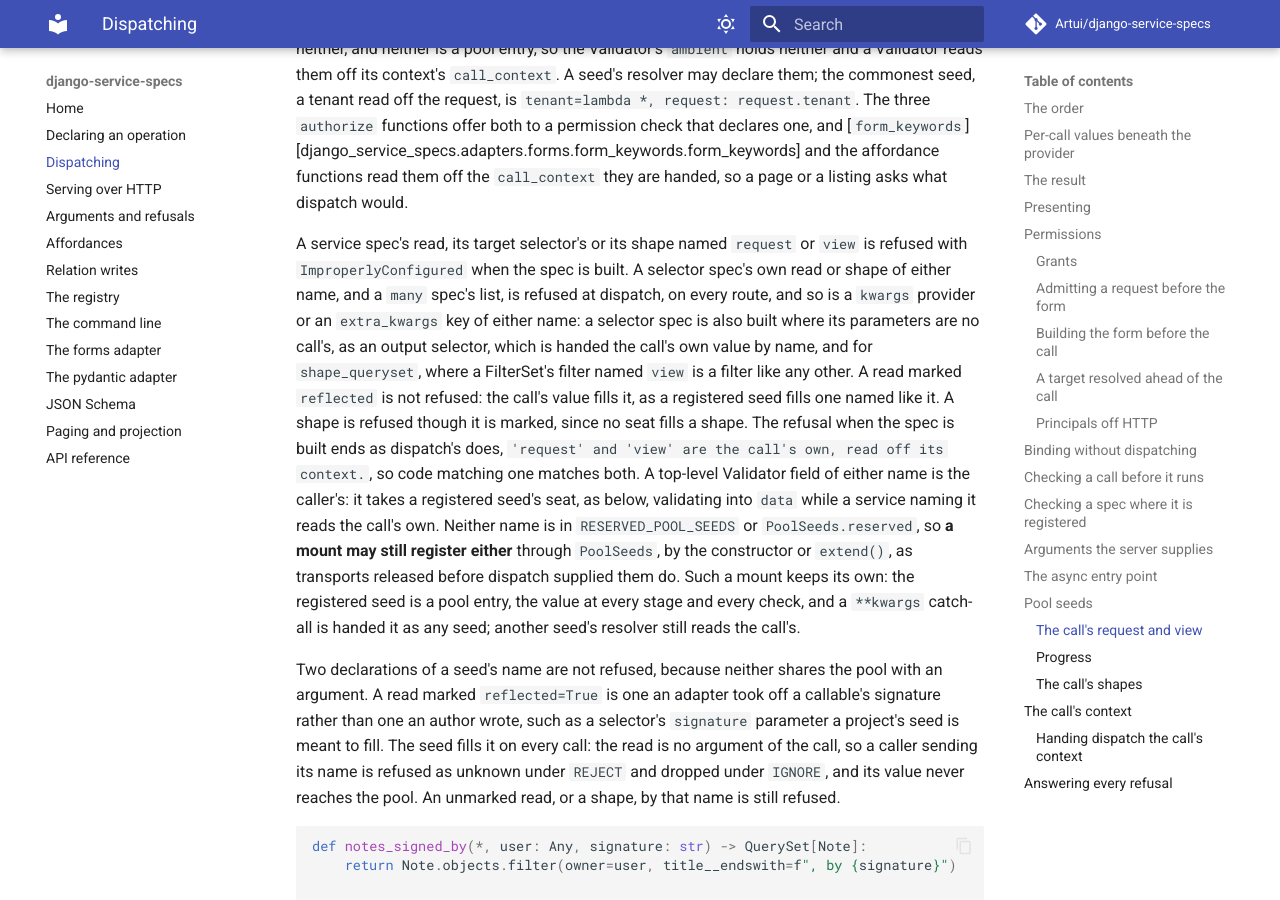
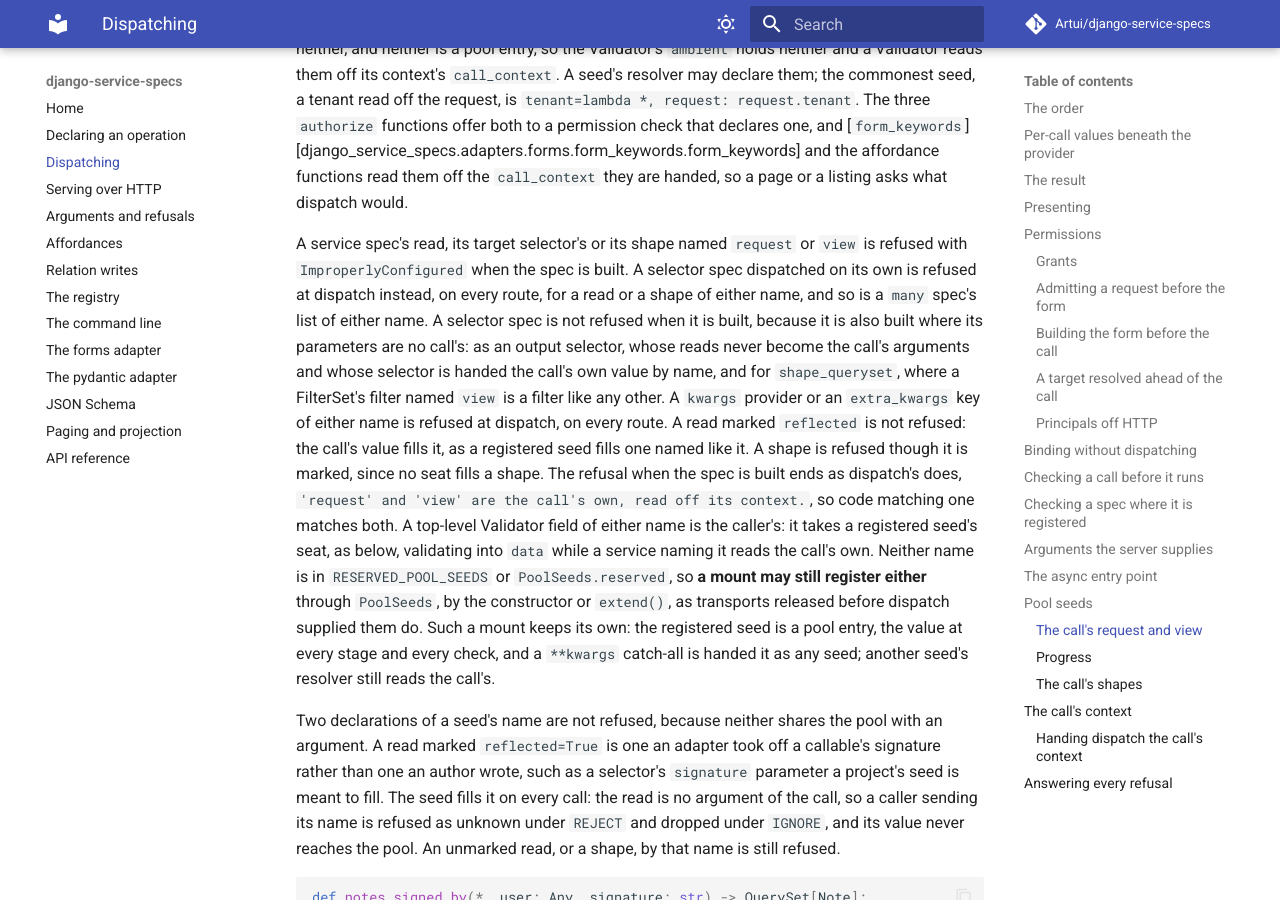
Before and after one commit to Artui/django-service-specs, an MkDocs documentation site: the page built from docs/dispatching.md, in a window 1280 px wide and 900 px high, scrolled down 20617 px. Built offline with MkDocs 1.6.1 and Material for MkDocs 9.7.7, drawn with Linux system fonts in a browser that asks for light colours; comment, search, counter and statistics services are not loaded.

Commit message:
End the build refusal with dispatch's note, and say where a selector spec is refused
The hint to mark a read reflected now comes before the note that 'request'
and 'view' are the call's own, so every refusal of either name ends as
dispatch's does, as the docs and the changelog say. The dispatching page
names a selector spec dispatched on its own as the one refused at dispatch,
beside why an output selector and shape_queryset are not.

Co-Authored-By: Claude Opus 5.5 <noreply@anthropic.com>

```diff
--- a/docs/dispatching.md
+++ b/docs/dispatching.md
@@ -796,15 +796,18 @@ so a page or a listing asks what dispatch would.
 
 A service spec's read, its target selector's or its shape named `request` or
 `view` is refused with `ImproperlyConfigured` when the spec is built. A
-selector spec's own read or shape of either name, and a `many` spec's list, is
-refused at dispatch, on every route, and so is a `kwargs` provider or an
-`extra_kwargs` key of either name: a selector spec is also built where its
-parameters are no call's, as an output selector, which is handed the call's
-own value by name, and for `shape_queryset`, where a FilterSet's filter named
-`view` is a filter like any other. A read marked `reflected` is not refused:
-the call's value fills it, as a registered seed fills one named like it. A
-shape is refused though it is marked, since no seat fills a shape. The refusal
-when the spec is built ends as dispatch's does, `'request' and 'view' are the
+selector spec dispatched on its own is refused at dispatch instead, on every
+route, for a read or a shape of either name, and so is a `many` spec's list
+of either name. A selector spec is not refused when it is built, because it
+is also built where its parameters are no call's: as an output selector,
+whose reads never become the call's arguments and whose selector is handed
+the call's own value by name, and for `shape_queryset`, where a FilterSet's
+filter named `view` is a filter like any other. A `kwargs` provider or an
+`extra_kwargs` key of either name is refused at dispatch, on every route. A
+read marked `reflected` is not refused: the call's value fills it, as a
+registered seed fills one named like it. A shape is refused though it is
+marked, since no seat fills a shape. The refusal when the spec is built ends
+as dispatch's does, `'request' and 'view' are the
 call's own, read off its context.`, so code matching one matches both. A top-level Validator field of either name is the caller's: it takes a registered seed's seat, as below, validating into
 `data` while a service naming it reads the call's own. Neither name is in
 `RESERVED_POOL_SEEDS` or `PoolSeeds.reserved`, so **a mount may still register
```
Also changed, not shown: 2 other files.
